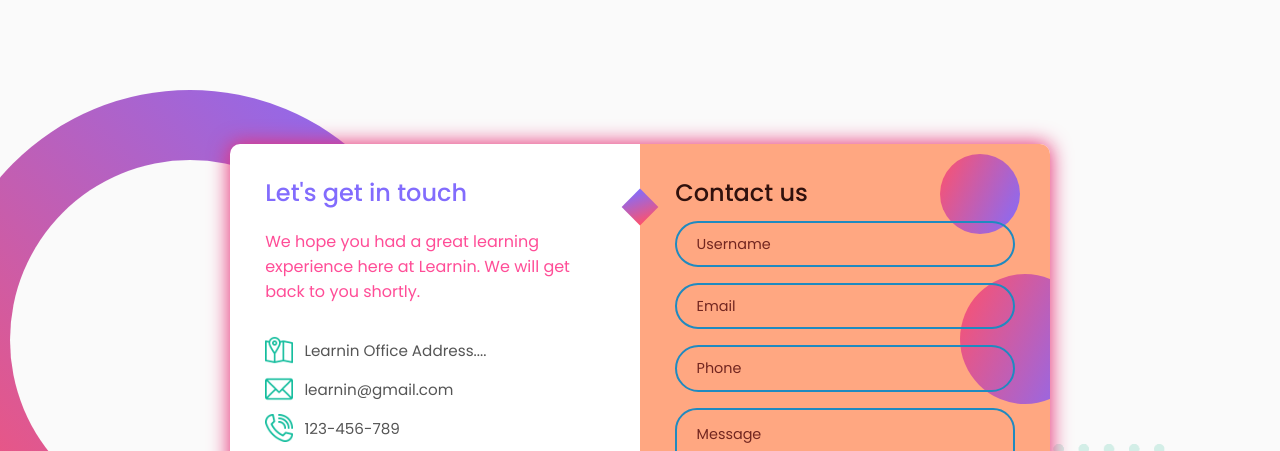
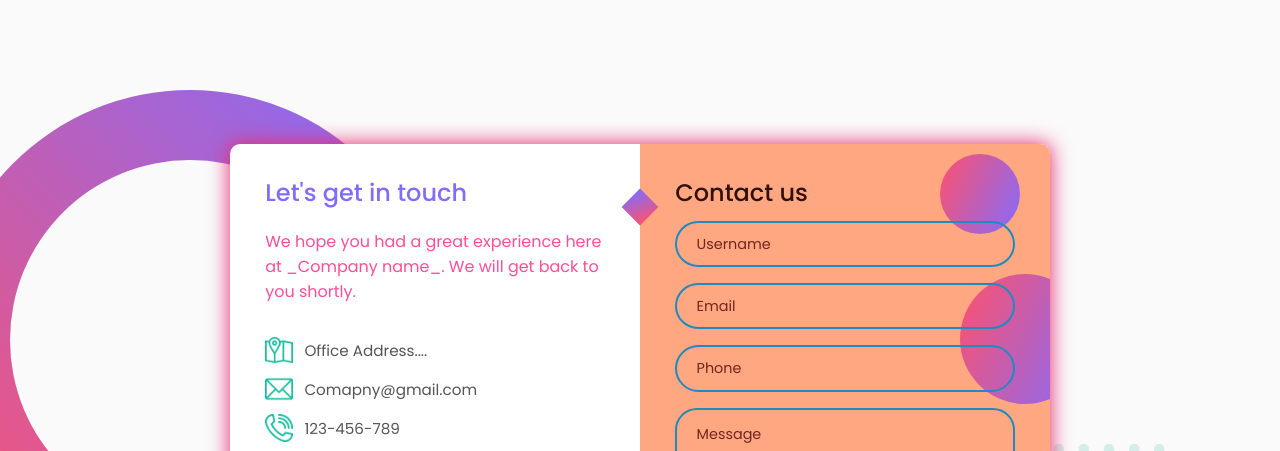
Before and after one commit to gaurang-rathi2002/Contact-Us-form, a plain HTML site: page index.html in a window 1280 px wide. Shown: the top 451 px of the page. Drawn offline with Linux system fonts and the light colour scheme.

Commit message:
Update index.html

```diff
--- a/index.html
+++ b/index.html
@@ -18,17 +18,17 @@
         <div class="contact-info">
           <h3 class="title" style="color: #826cfd;">Let's get in touch</h3>
           <p class="text" style="color: #ff4d97;">
-            We hope you had a great learning experience here at Learnin. We will get back to you shortly.
+            We hope you had a great experience here at _Company name_. We will get back to you shortly.
           </p>
 
           <div class="info">
             <div class="information">
               <img src="img/location.png" class="icon" alt="" />
-              <p>Learnin Office Address....</p>
+              <p>Office Address....</p>
             </div>
             <div class="information">
               <img src="img/email.png" class="icon" alt="" />
-              <p>learnin@gmail.com</p>
+              <p>Comapny@gmail.com</p>
             </div>
             <div class="information">
               <img src="img/phone.png" class="icon" alt="" />
```
